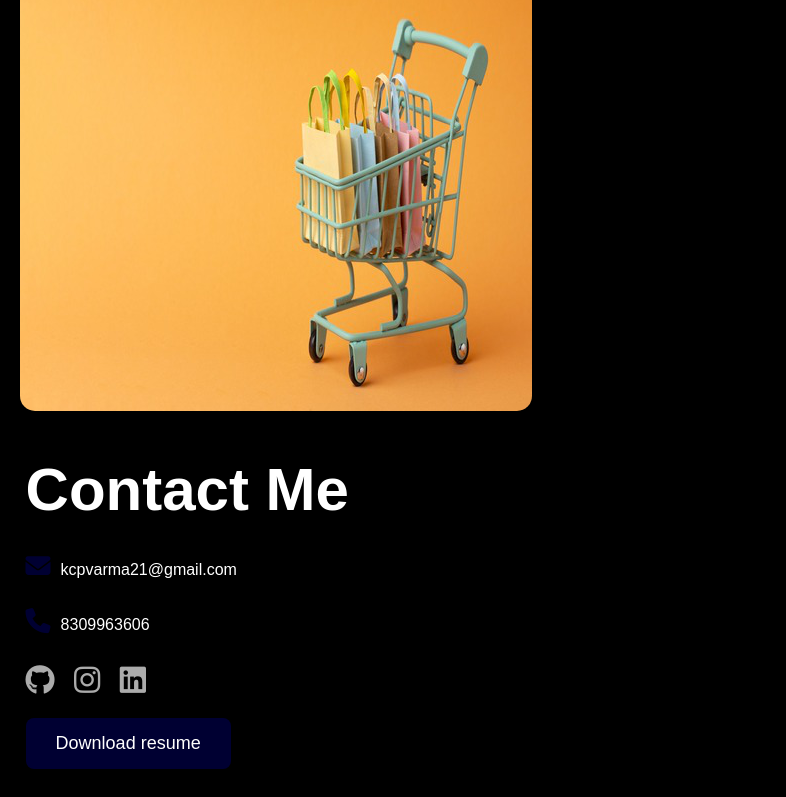
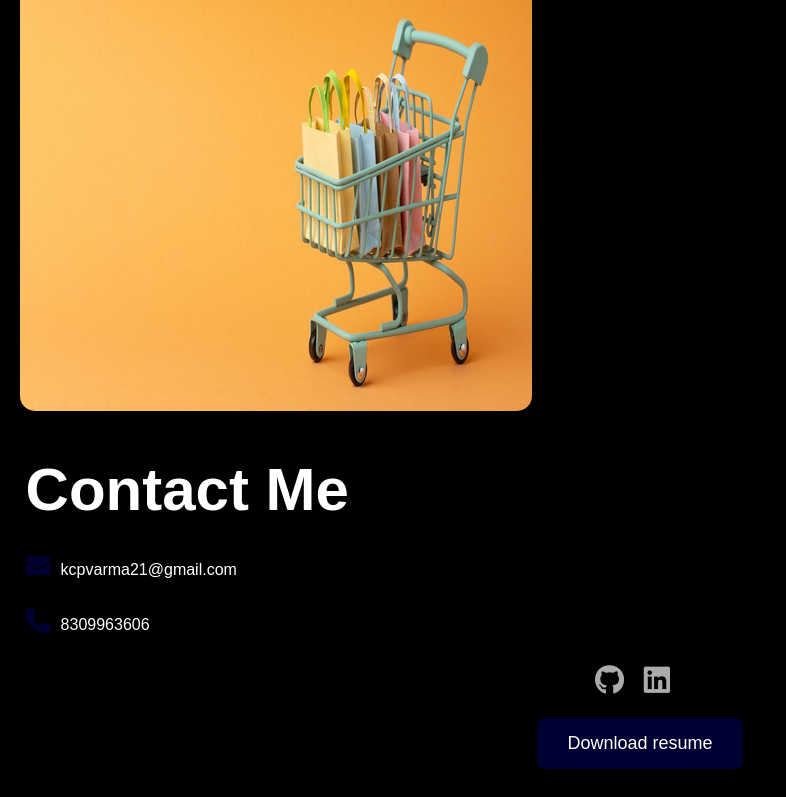
Before and after one commit to phani2110/portfolio, a plain HTML site: page index.html in a window 1280 px wide. Shown: the part 2902-3699 px from the top of the page, without its empty margins (0-786 px from the left). Drawn offline with Linux system fonts and the light colour scheme.

Commit message:
commit:index.html

```diff
--- a/index.html
+++ b/index.html
@@ -48,7 +48,7 @@
 
                     <div class="tabs-title">
                         <p class="tabs active-link" onclick="opentab('skills',event)">Skills</p>
-                        <p class="tabs" onclick="opentab('internship',event)">Intership</p>
+                        <p class="tabs" onclick="opentab('internship',event)">Internship</p>
                         <p class="tabs" onclick="opentab('education',event)">Education</p>
                     </div>
                     <div class="contents active-tab" id='skills'>
@@ -129,11 +129,11 @@
                 <p><i class="fa-solid fa-phone"></i>8309963606</p>
                 <div class="social-icons">
                     <a href="https://github.com/phani2110"><i class="fa-brands fa-github"></i></a>
-                    <a href="https://www.instagram.com/phani_2110/"><i class="fa-brands fa-instagram"></i></a>
-                    <a href="https://www.linkedin.com/in/phani-varma-311b6424a/"><i
-                            class="fa-brands fa-linkedin"></i></a>
+                    <a href="https://www.linkedin.com/in/phani-varma-311b6424a/"><i class="fa-brands fa-linkedin"></i></a>
                 </div>
-                <a href=""><button>Download resume</button></a>
+                <div id="dr">
+                <a href=""><button id="b">Download resume</button></a>
+                </div>
             </div>
         </div>
         <div class="copyright">
--- a/style.css
+++ b/style.css
@@ -317,6 +317,9 @@ nav ul li a:hover::after {
     ;
     margin-top: 20px;
 }
+.social-icons,#dr{
+        text-align:center;
+}
 
 /*css for small*/
 nav .fa-solid {
```
